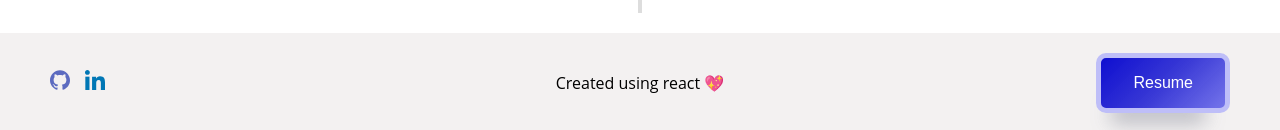
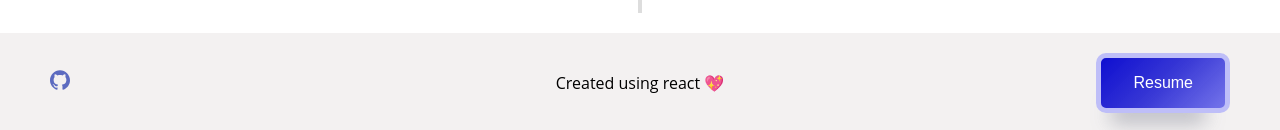
Before and after one commit to ketkibhuyar/ketki-me, a React (Create React App) app: page /education in a window 1280 px wide. Shown: the part 769-899 px from the top of the page. Built offline with nearby package versions, Linux system fonts and the light colour scheme.

Commit message:
refactor(link): updated footer links

```diff
--- a/src/components/footer/footer.component.js
+++ b/src/components/footer/footer.component.js
@@ -13,9 +13,6 @@ const Footer = () => {
         <span onClick={() => openLink('https://github.com/ketkibhuyar')}>
           <GithubLogo className='icon'/>
         </span>
-        <span onClick={() => openLink('https://www.linkedin.com/in/ketki-bhuyar-b14169177/')}>
-          <LinkedinLogo className='icon'/>
-        </span>
       </div>
     </div>
     <p className='footer-middle-msg'>
```
